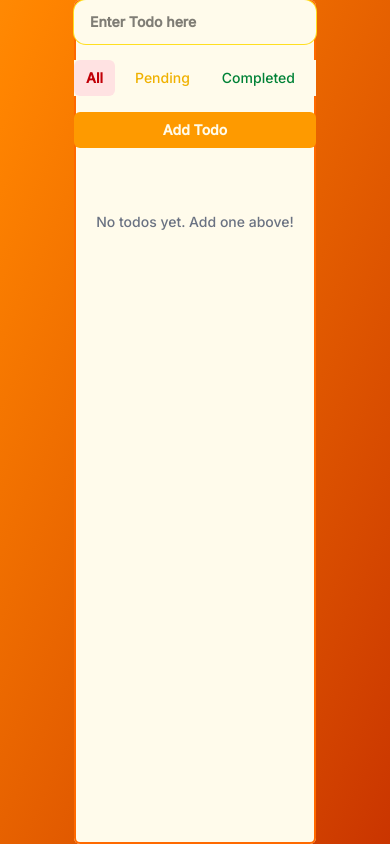
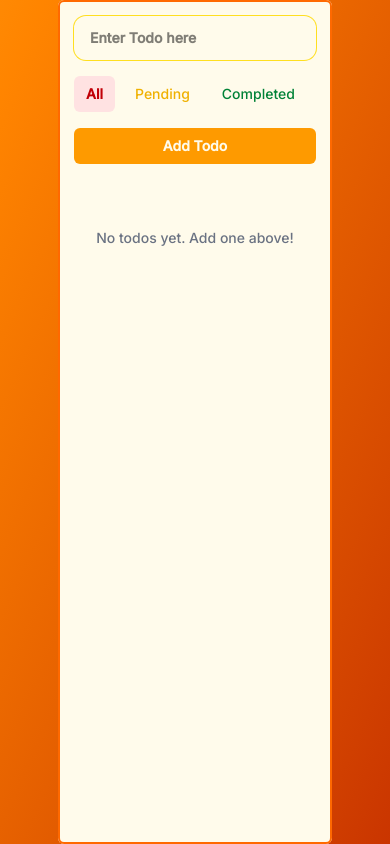
Before and after one commit to dhananjaysable/ICEICO-Task-Todo-List, a React (Vite) app: page / in a window 390 px wide. Built offline with nearby package versions, Linux system fonts and the light colour scheme.

Commit message:
Update TodoContainer.jsx

```diff
--- a/src/components/TodoContainer.jsx
+++ b/src/components/TodoContainer.jsx
@@ -44,7 +44,7 @@ const TodoContainer = () => {
 
   return (
     <div className="flex justify-center min-h-screen ">
-      <div className="w-full max-w-7xl bg-amber-50 sm:p-6 lg:p-8 rounded-md ring-2 ring-inset ring-orange-500">
+      <div className="w-full max-w-7xl bg-amber-50 p-4 sm:p-6 lg:p-8 rounded-md ring-2 ring-inset ring-orange-500">
         <div className="flex flex-col gap-4 w-full">
           <form onSubmit={handleSubmit} className="flex flex-col gap-4">
             <input
```
